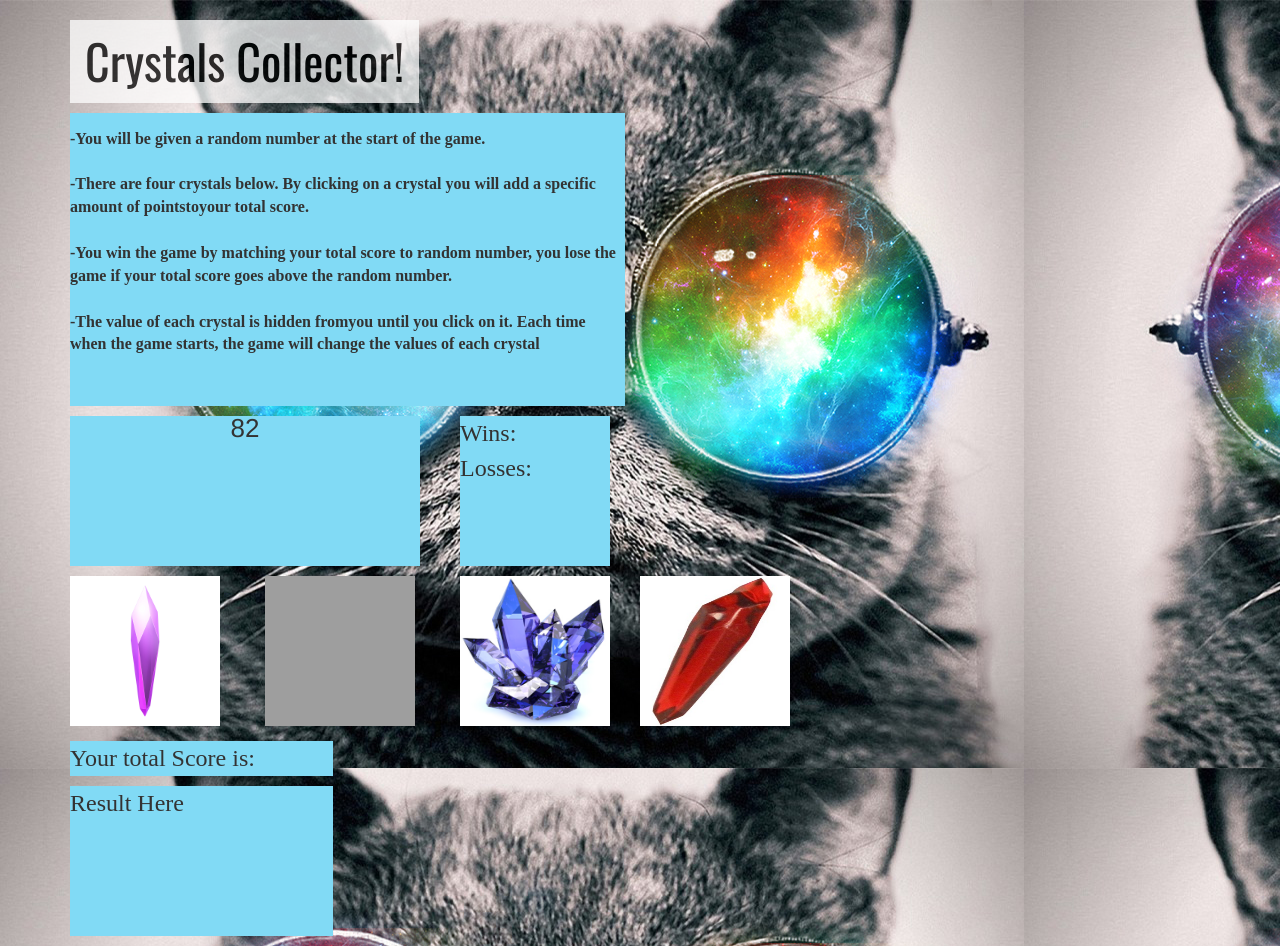
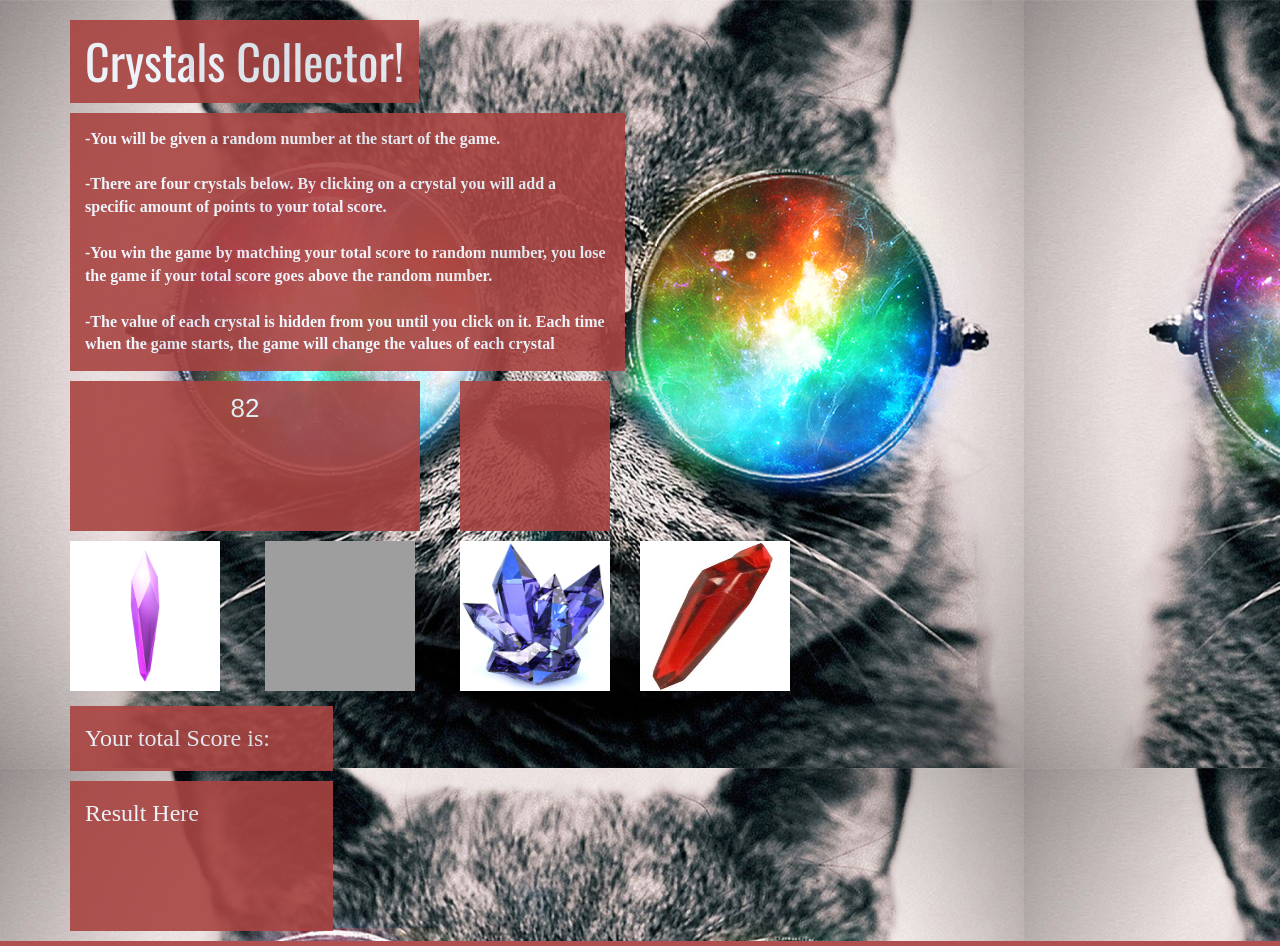
Before and after one commit to Davidb9790/week-4-game, a PHP site: page / in a window 1280 px wide. Run offline with PHP 8.4, Linux system fonts and the light colour scheme; some web fonts are replaced; grey boxes are pictures that could not be loaded.

Commit message:
updated code for the crystal game hw DRY

```diff
--- a/assets/css/style.css
+++ b/assets/css/style.css
@@ -2,49 +2,63 @@ body{
 	background-image: url("../images/pattern4.jpg");
 }
 .crystalCollector{
-	color:black;
-	background-color: white;
+	background-color: #a94442;
+	color: aliceblue;
+	opacity:.90	;
 	float: left;
 	font-size: 48px;
 	padding: 15px;
-	opacity: .75;
 	font-family: 'Oswald', sans-serif;
 }
 .instructions{
-	 background-color: #81DAF5;
+	 background-color: #a94442;
+	 color: aliceblue;
+	 opacity: .90;*/
 	 padding-top: 15px;
 	 padding-bottom: 50px;
 	 font-weight: bold;
 	 font-size: 16px;
-
+	 padding: 15px;
 	 font-family: 'Droid Serif', serif;
 }
 .randomNumber{
+	background-color: #a94442;
+	color: aliceblue;
+	opacity: .90;
 	height: 150px;
 	width: 350px;
-	background-color: #81DAF5;
+	padding-top: 15px;
 	font-size: 26px;
 	text-align: center;
 	vertical-align: center;
 	line-height: 25px;
 
+
 }
 .winsLosses{
+	background-color: #a94442;
+	color: aliceblue;
+	opacity: .90;
 	height: 150px;
 	width: 150px;
-	background-color: #81DAF5;
+	padding: 15px;
 	font-size: 24px;
 	font-family: 'Droid Serif', serif;
 }
 .score{
-	background-color: #81DAF5;
+	background-color: #a94442;
+	color: aliceblue;
+	opacity: .90;
 	margin-top: 10px;
 	font-size: 24px;
 	font-family: 'Droid Serif', serif;
+	padding: 15px;
 }
 .result{
-	background-color: #81DAF5;
-	/*margin-top: 10px;*/
+	background-color: #a94442;
+	color: aliceblue;
+	opacity: .90;
+	padding: 15px;
 	height: 150px;
 	font-size: 24px;
 	font-family: 'Droid Serif', serif;
--- a/assets/js/crystalCollector.js
+++ b/assets/js/crystalCollector.js
@@ -1,49 +1,91 @@
 console.log("testing");
-// function getRandom(){
-// 	return Math.random();
-// }
 
-var wins = 0;
-var losses = 0;
+
+var numbers = [1, 2, 3, 4, 5, 6, 7, 8, 9, 10, 11, 12];
+var counter = 0;
+
+//var numberToGuess = 45;
+
+//checking array, it works
+console.log(numbers.length);
+
+// $(document).ready(function(){
+// 	 var numberToGuess = Math.floor(Math.random() * 120) + 19;
+//         // Then dump the random number into our randomNumber div.
+//         $('.randomNumber').html(numberToGuess);
+//     });
 
 $(document).ready(function(){
-	 var random = Math.floor(Math.random() * 120) + 19;
+     var wins = 0;
+     var losses = 0;
+
+var numberToGuess = Math.floor(Math.random() * 120) + 19;
+    // Then dump the random number into our randomNumber div.
+    $('.randomNumber').html(numberToGuess);
+
+    // When randomButton is clicked...
+    $(".crystal1, .crystal2, .crystal3, .crystal4").on("click", function(){
+        // Generate a random number
+        var random = Math.floor(Math.random() * 1) +1;
+        counter = counter + random;
         // Then dump the random number into our randomNumber div.
-        $('.randomNumber').html(random);
+        $('.result').html(counter);
+
+        if (counter === numberToGuess){
+            wins++;
+            // alert('You won!!!!');
+        }else if( counter > numberToGuess){
+            losses++;
+           alert('Unfortunately, you lost my friend =(');
+      };
     });
-$(document).ready(function(){
-    // When randomButton is clicked...
-    $(".crystal1").on("click", function(){
-        // Generate a random number
-        var random = Math.floor(Math.random() * 12) + 1;
-        // Then dump the random number into our randomNumber div.
-        $('.result').html(random);
-    })
-})
-$(document).ready(function(){
-    // When randomButton is clicked...
-    $(".crystal2").on("click", function(){
-        // Generate a random number
-        var random = Math.floor(Math.random() * 12) + 1;
-        // Then dump the random number into our randomNumber div.
-        $('.result').html(random);
-    })
-})
-$(document).ready(function(){
-    // When randomButton is clicked...
-    $(".crystal4").on("click", function(){
-        // Generate a random number
-        var random = Math.floor(Math.random() * 12) + 1;
-        // Then dump the random number into our randomNumber div.
-        $('.result').html(random);
-    })
-})
-$(document).ready(function(){
-    // When randomButton is clicked...
-    $(".crystal3").on("click", function(){
-        // Generate a random number
-        var random = Math.floor(Math.random() * 12) + 1;
-        // Then dump the random number into our randomNumber div.
-        $('.result').html(random);
-    })
-})
+
+
+
+    // When randomButton crystal2 is clicked...
+    // $(".crystal2").on("click", function(){
+    //     // Generate a random number
+    //     var random = Math.floor(Math.random() * 12) + 1;
+    //     // Then dump the random number into our randomNumber div.
+    //     $('.result').html(random);
+    // });
+
+    // When randomButton crystal3 is clicked...
+    // $(".crystal3").on("click", function(){
+    //     // Generate a random number
+    //     var random = Math.floor(Math.random() * 12) + 1;
+    //     counter = counter + random;
+    //     // Then dump the random number into our randomNumber div.
+    //     $('.result').html(random);
+    // });
+
+    // // When randomButton crystal4 is clicked...
+    // $(".crystal4").on("click", function(){
+    //     // Generate a random number
+    //     var random4 = Math.floor(Math.random() * 12) + 1;
+    //     //counter = 0 in large scope, this adds the random number to itself but different number is generated each time
+    //     counter = counter + random4;
+    //     // Then dump the random number into our randomNumber div.
+    //     $(".result").html(counter);
+
+        // wins here
+
+
+
+    });
+// });
+
+
+//add later
+// if (counter === numberToGuess){
+//             alert('You Won! Congratulations')
+//         }else if (counter>numberToGuess){
+//             alert('Unfortunately you just lost the game.=(')
+//         }
+
+
+     // if (counter == numberToGuess){
+     //    alert('You won!!!!');
+     //  }else if( counter > numberToGuess){
+     //    alert('You lost!');
+     //  }
--- a/crystalCollector.html
+++ b/crystalCollector.html
@@ -34,13 +34,13 @@
 			-You will be given a random number at the start of the game.
 			<br>
 			<br>
-			-There are four crystals below. By clicking on a crystal you will add a specific amount of pointstoyour total score.
+			-There are four crystals below. By clicking on a crystal you will add a specific amount of points to your total score.
 			<br>
 			<br>
 			-You win the game by matching your total score to random number, you lose the game if your total score goes above the random number.
 			<br>
 			<br>
-			-The value of each crystal is hidden fromyou until you click on it.
+			-The value of each crystal is hidden from you until you click on it.
 			Each time when the game starts, the game will change the values of each crystal</p>
 		</div>
 	</div>
@@ -50,15 +50,13 @@
 		<div class="col-xs-4">
 			<p class="randomNumber">
 			Random Number Generator goes here.
-			19- 120
+			19 - 120
 			</p>
 		</div>
 
 		<div class="col-xs-8">
 			<p class="winsLosses">
-				Wins:
-				<br>
-				Losses:
+
 			</p>
 		</div>
 
```
